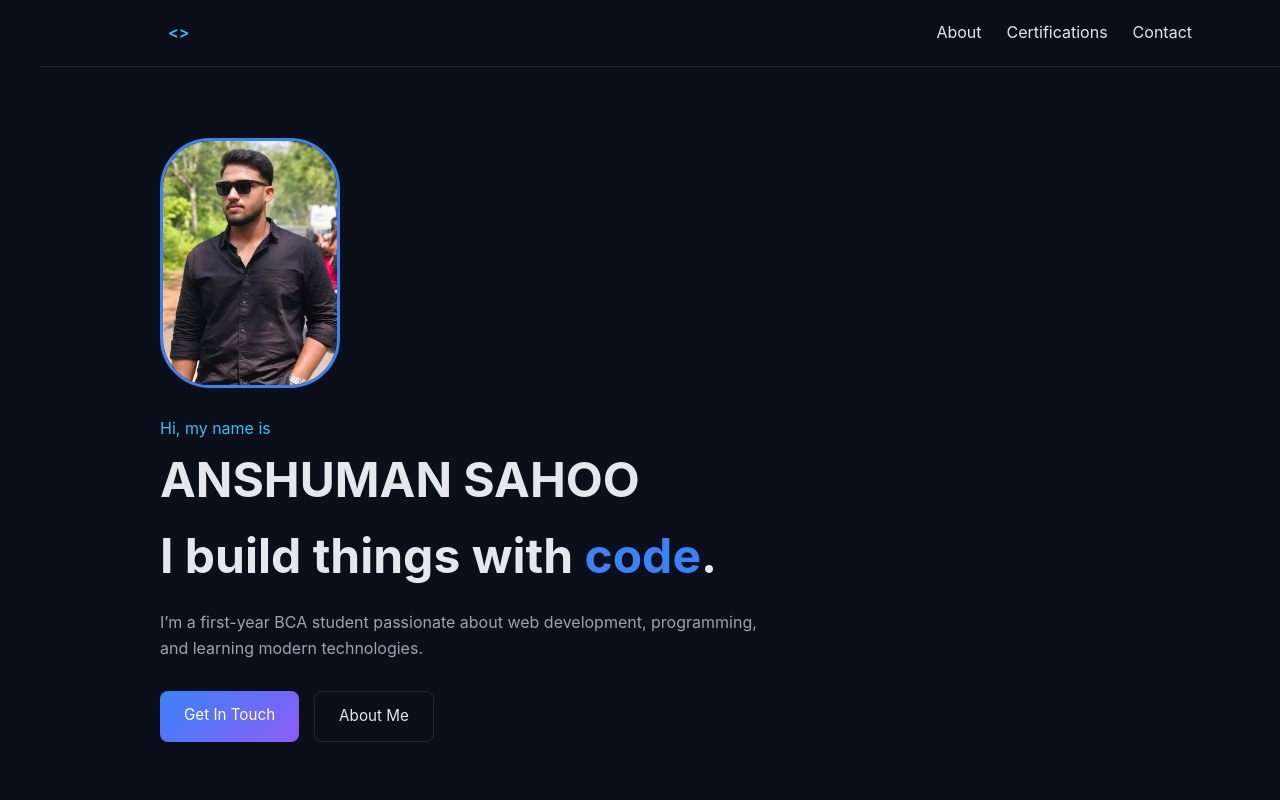
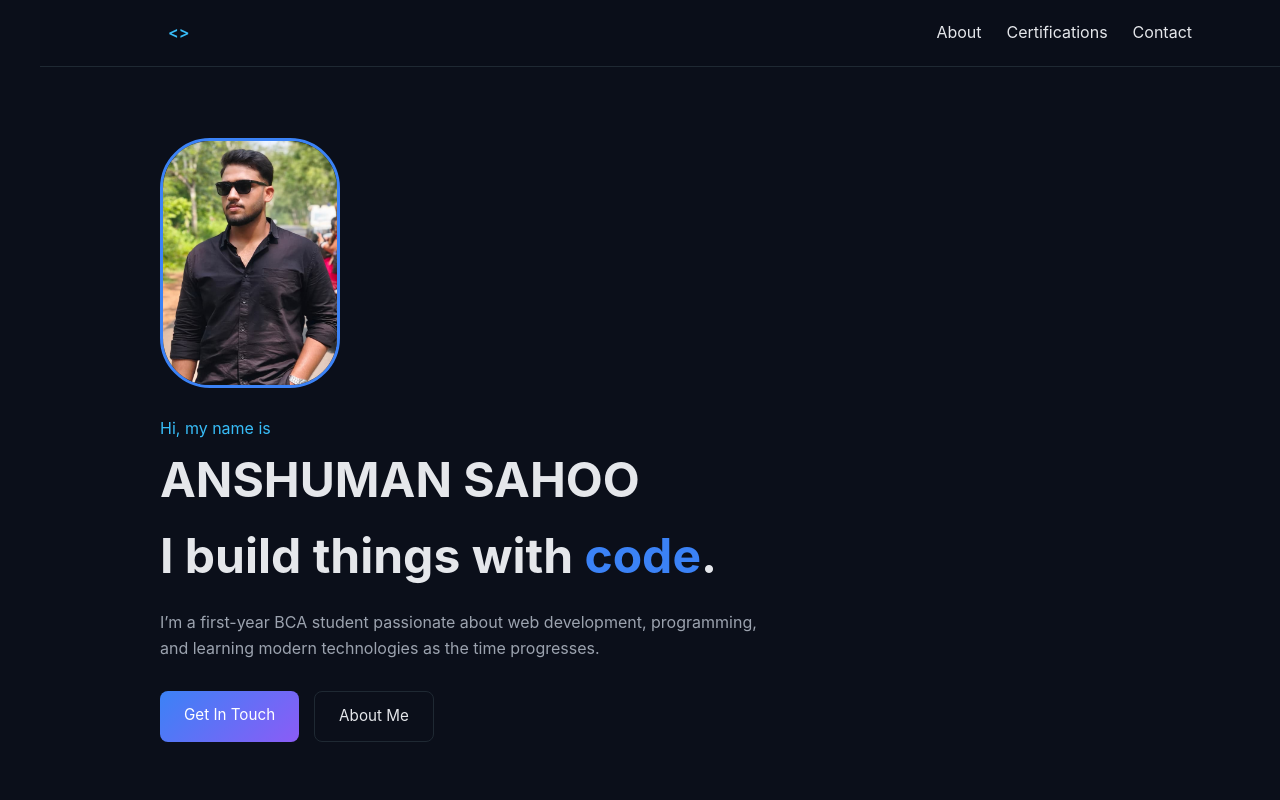
Before and after one commit to anshumansahoo-alt/anshuman-portfolio-final, a plain HTML site: page index.html in a window 1280 px wide. Shown: the top 800 px of the page. Drawn offline with Linux system fonts and the light colour scheme.

Commit message:
cd ci testing

```diff
--- a/index.html
+++ b/index.html
@@ -31,7 +31,7 @@
 
       <p class="hero-text">
         I’m a first-year BCA student passionate about web development,
-        programming, and learning modern technologies.
+        programming, and learning modern technologies as the time progresses.
       </p>
 
       <div class="buttons">
```
